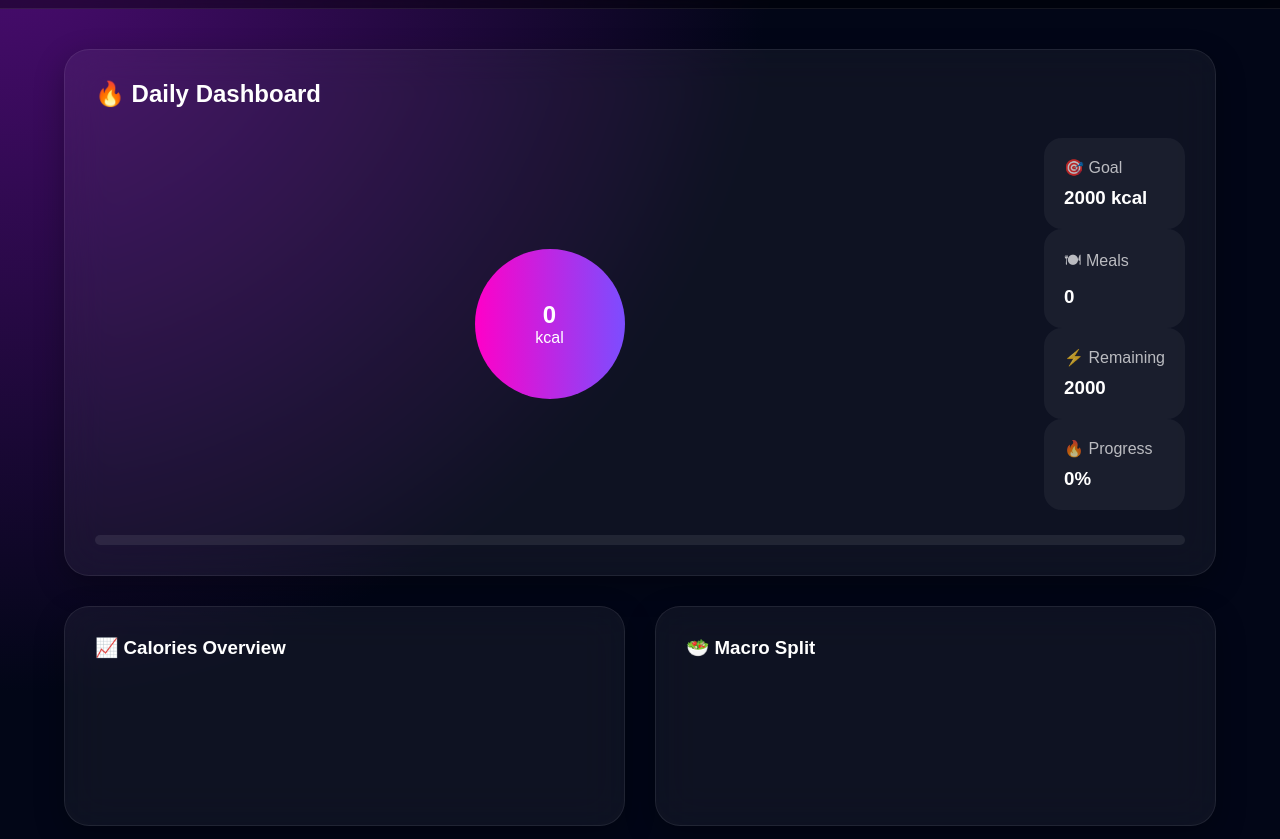
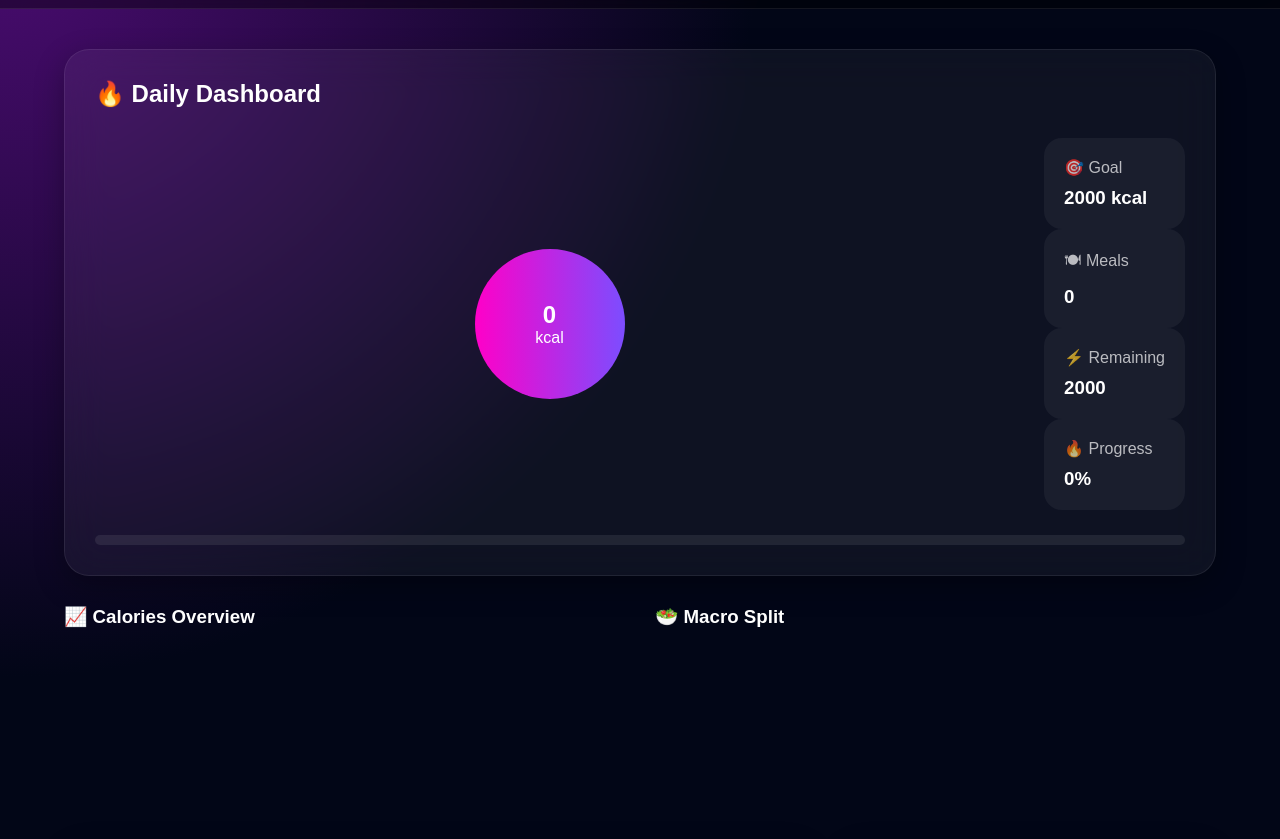
Before and after one commit to SujalPaul/ai-calorie-tracker, a website: page index.html in a window 1280 px wide. Shown: the part 81-920 px from the top of the page. Drawn offline with nearby package versions, Linux system fonts and the light colour scheme.

Commit message:
Update index.html

```diff
--- a/index.html
+++ b/index.html
@@ -127,29 +127,15 @@
 
         <div class="charts-grid">
 
-            <div class="chart-card glass-card">
+            <div class="card">
+    <h3>📈 Calories Overview</h3>
+    <canvas id="caloriesChart"></canvas>
+</div>
 
-                <h3>
-                    📈 Calories Overview
-                </h3>
-
-                <canvas id="caloriesChart">
-
-                </canvas>
-
-            </div>
-
-            <div class="chart-card glass-card">
-
-                <h3>
-                    🥗 Macro Split
-                </h3>
-
-                <canvas id="macroChart">
-
-                </canvas>
-
-            </div>
+            <div class="card">
+    <h3>🥗 Macro Split</h3>
+    <canvas id="macroChart"></canvas>
+</div>
 
         </div>
 
@@ -252,7 +238,7 @@
 
 </div>
     <!-- CHART JS -->
-
+<script src="https://cdn.jsdelivr.net/npm/chart.js"></script>
     <script src="https://cdn.jsdelivr.net/npm/chart.js">
 
     </script>
```
